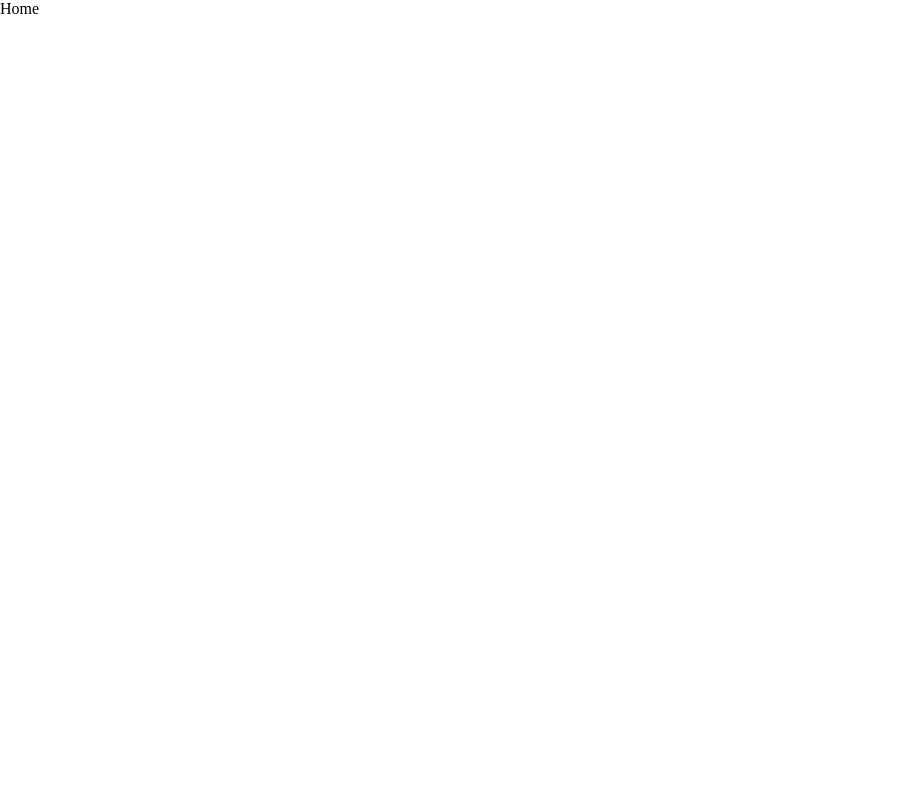
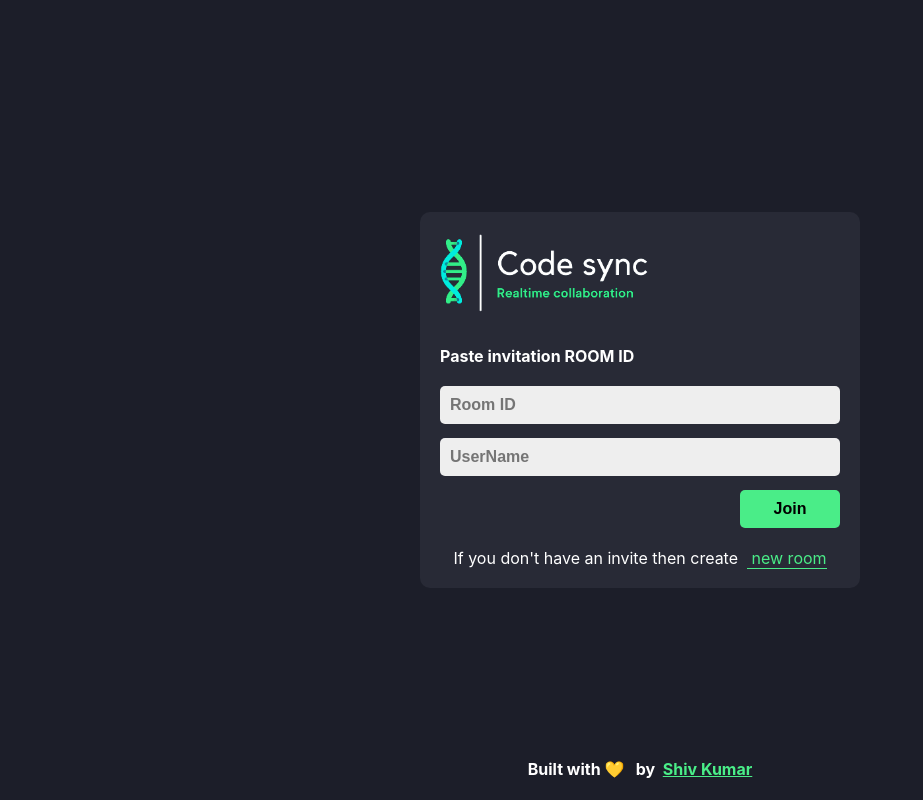
Before and after one commit to shivprajapat/shiv-interview, a React (Create React App) app: page / in a window 1280 px wide. Shown: the whole page, without its empty margins (0-923 px from the left). Built offline with nearby package versions, Linux system fonts and the light colour scheme.

Commit message:
Home Page Design Added

```diff
--- a/src/index.css
+++ b/src/index.css
@@ -1,134 +1,97 @@
 body {
-  padding: 0;
   margin: 0;
+  font-family: -apple-system, BlinkMacSystemFont, 'Segoe UI', 'Roboto',
+    'Oxygen', 'Ubuntu', 'Cantarell', 'Fira Sans', 'Droid Sans',
+    'Helvetica Neue', sans-serif;
+  -webkit-font-smoothing: antialiased;
+  -moz-osx-font-smoothing: grayscale;
+  background: #1c1e29;
 }
 
-.App {
-  display: grid;
-  place-items: center;
+/* Home Pafe */
+
+.homePageWrapper {
+  display: flex;
+  align-items: center;
+  justify-content: center;
+  color: #fff;
   height: 100vh;
-  background-color: #2a2730;
 }
 
-.logIn {
-  width: 600px;
-  height: 350px;
-  border: 5px solid #0091ff;
+.formWrapper {
+  background: #282a36;
+  padding: 20px;
   border-radius: 10px;
-  display: flex;
-  justify-content: center;
-  align-items: center;
-  flex-direction: column;
+  width: 400px;
+  max-width: 90%;
 }
 
-.logIn input {
-  margin: 10px;
-  width: 200px;
-  height: 40px;
-  border: 2px solid #0091ff;
-  background-color: transparent;
-  padding-left: 10px;
-  color: white;
-  font-size: 15px;
+footer {
+  position: fixed;
+  bottom: 0;
 }
 
-.logIn input:focus {
-  outline: none;
+footer a {
+  color: #4aee88;
 }
 
-.logIn button {
-
-  width: 200px;
-  height: 50px;
-  border: none;
-  background-color: #0091ff;
-  color: white;
-  font-size: 16px;
-  margin-top: 45px;
-}
-
-.logIn button:hover {
-  cursor: pointer;
-  background-color: #037edc;
-}
-
-.chatContainer {
-  width: 600px;
-  height: 350px;
-  border: 5px solid #0091ff;
-  border-radius: 10px;
+.inputGroup {
   display: flex;
   flex-direction: column;
 }
 
-.chatContainer .messages {
-  flex: 80%;
-  width: 100%;
-  padding-left: 20px;
+.mainLabel {
+  margin-bottom: 20px;
+  margin-top: 0;
 }
 
-.chatContainer .messageInputs {
-  flex: 20%;
-  width: 100%;
-  display: flex;
-  flex-direction: row;
-
+.homePageLogo {
+  height: 80px;
+  margin-bottom: 30px;
 }
 
-.chatContainer .messageInputs input {
-  flex: 80%;
-  height: calc(100% -5px);
+.inputBox {
+  padding: 10px;
+  border-radius: 5px;
+  outline: none;
   border: none;
-  border-top: 5px solid #0091ff;
-  padding-left: 20px;
-  font-size: 20px;
+  margin-bottom: 14px;
+  background: #eee;
+  font-size: 16px;
+  font-weight: 600;
+  text-transform: capitalize !important;
 }
 
-.chatContainer .messageInputs button {
-  flex: 20%;
-  height: 100%;
-  background-color: #0091ff;
+.btn {
   border: none;
-  color: white;
-  font-size: 18px;
+  padding: 10px;
+  border-radius: 5px;
+  font-size: 16px;
+  font-weight: bold;
+  cursor: pointer;
+  transition: all 0.3s ease-in-out;
 }
 
-.messageContainer {
-  display: flex;
-  width: calc(100% - 30px);
+.joinBtn,
+.leaveBtn {
+  background: #4aed88;
+  width: 100px;
+  margin-left: auto;
 }
 
-.messageContainer h1 {
-  color: white;
-  font-family: Arial, Helvetica, sans-serif;
-  font-weight: 300;
-  font-size: 17px;
+.joinBtn:hover,
+.leaveBtn:hover {
+  background: #2b824c;
 }
 
-#You {
-  justify-content: flex-start;
+.createInfo {
+  margin: 0 auto;
+  margin-top: 20px;
 }
 
-#Other {
-  justify-content: flex-end;
+.createNewBtn {
+  color: #4aed88;
+  text-decoration: none;
+  border-bottom: 1px solid #4aed88;
+  transition: all 0.3s ease-in-out;
 }
-
-#Other .messageIndividual {
-  background-color: #5ff064;
-  color: black;
-}
-
-.messageIndividual {
-  width: 200px;
-  height: 60px;
-  border-radius: 10px;
-  display: grid;
-  place-items: center;
-  background-color: #0091ff;
-  opacity: 0.9;
-  color: white;
-  font-family: Arial, Helvetica, sans-serif;
-  margin-right: 10px;
-  margin-top: 20px;
-
-}
--- a/src/pages/Home.js
+++ b/src/pages/Home.js
@@ -1,9 +1,41 @@
 import React from 'react'
-
+import  codeImg  from '../code-sync.png'
 const Home = () => {
-  return (
-    <div>Home</div>
-  )
+    return (
+        <div className="homePageWrapper">
+            <div className="formWrapper">
+                <img
+                    className="homePageLogo"
+                    src={codeImg}
+                    alt="code-sync-logo"
+                />
+                <h4 className="mainLabel">Paste invitation ROOM ID</h4>
+                <div className="inputGroup">
+                    <input
+                        type="text"
+                        className="inputBox"
+                        placeholder="Room ID" />
+                    <input
+                        type="text"
+                        className="inputBox"
+                        placeholder="UserName" />
+                    <button className="btn joinBtn" >
+                        Join
+                    </button>
+                    <span className="createInfo">
+                        If you don't have an invite then create &nbsp;
+                        <a href="/" className="createNewBtn"> new room </a>
+                    </span>
+                </div>
+            </div>
+            <footer>
+                <h4>
+                    Built with 💛 &nbsp; by &nbsp;
+                    <a href="https://github.com/shivprajapat">Shiv Kumar</a>
+                </h4>
+            </footer>
+        </div>
+    )
 }
 
 export default Home
```
Also changed, not shown: src/code-sync.png (added).
